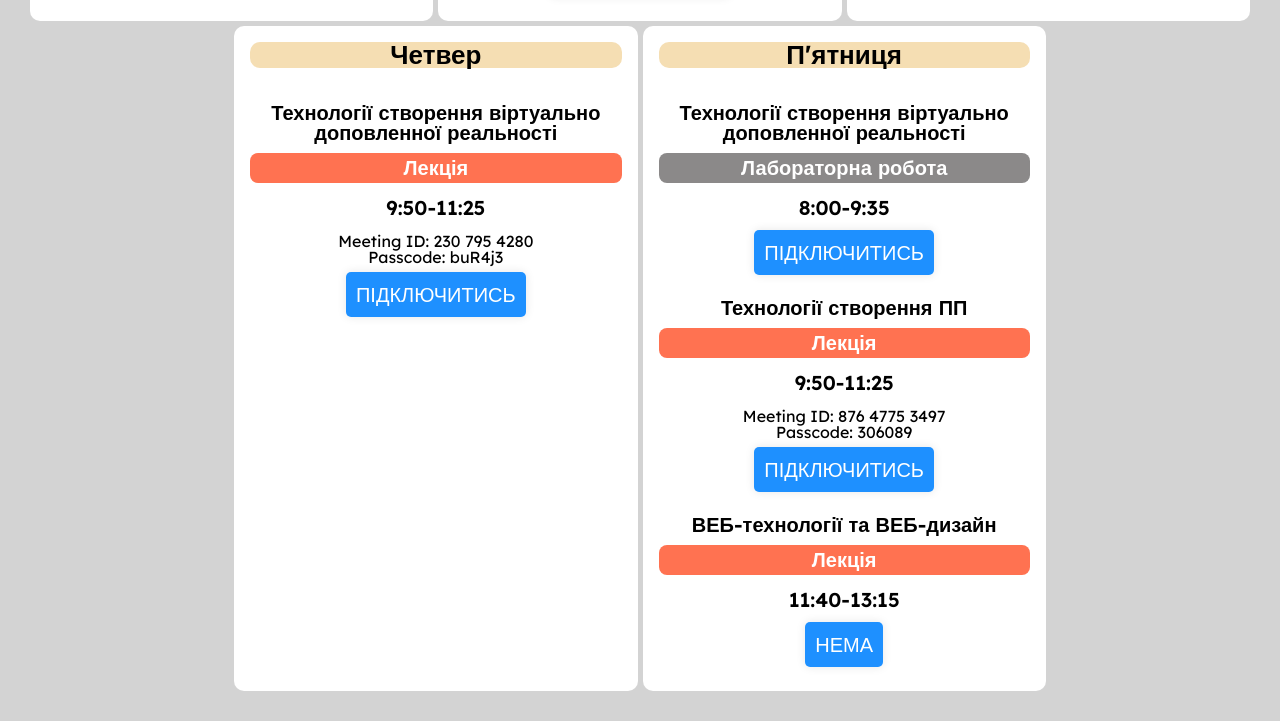
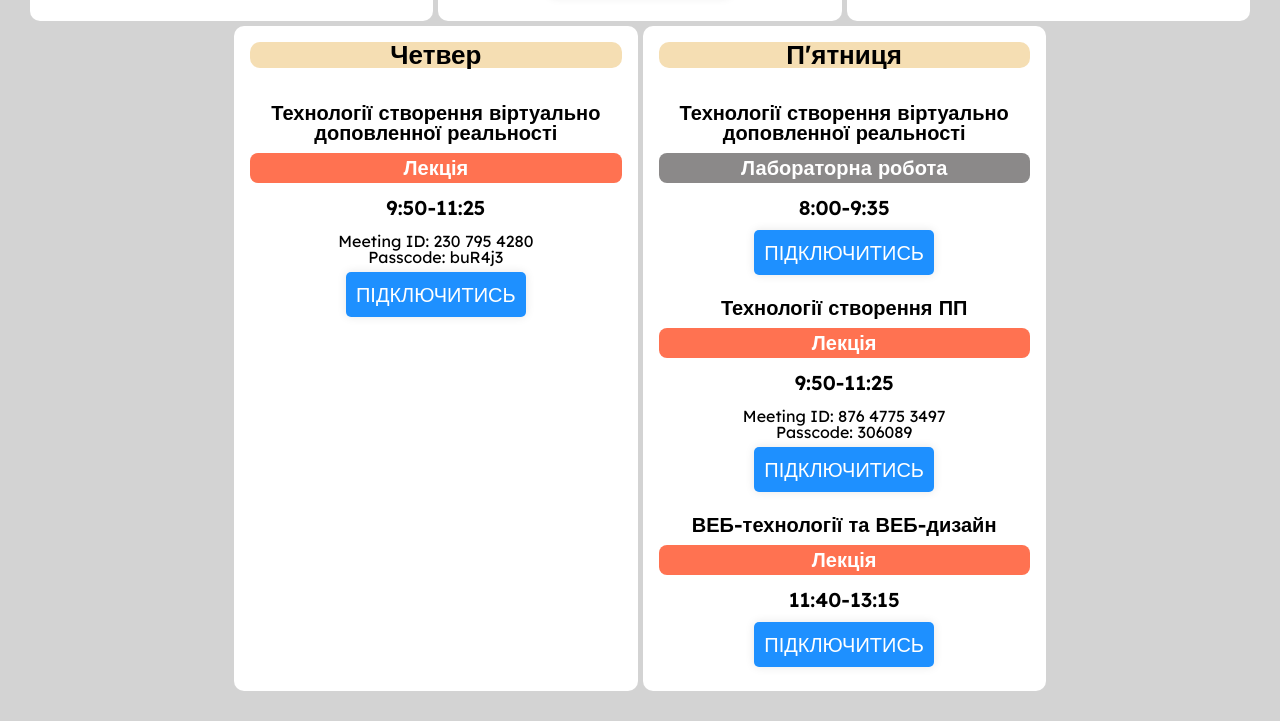
Before and after one commit to Marve10s/AI-222, a plain HTML site: page index.html in a window 1280 px wide. Shown: the part 764-1485 px from the top of the page. Drawn offline with Linux system fonts and the light colour scheme.

Commit message:
web added

```diff
--- a/index.html
+++ b/index.html
@@ -283,7 +283,12 @@
               <h2 class="block-button-lection">Лекція</h2>
               <h2 class="time">11:40-13:15</h2>
               <div class="button">
-                <a href="" class="button-link" target="_blank">Нема</a>
+                <a
+                  href="https://meet.google.com/ozn-fgoe-xdf"
+                  class="button-link"
+                  target="_blank"
+                  >Підключитись</a
+                >
               </div>
             </div>
           </div>
```
